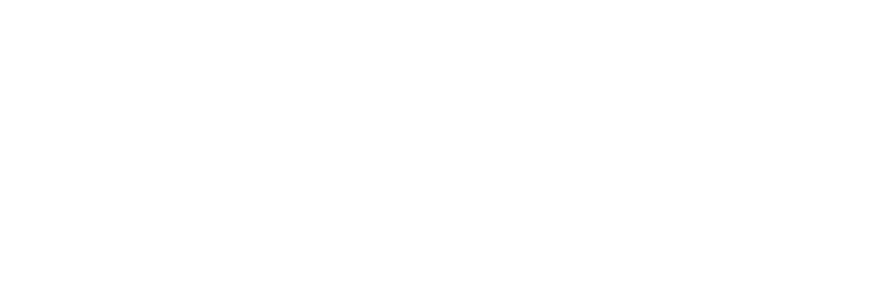
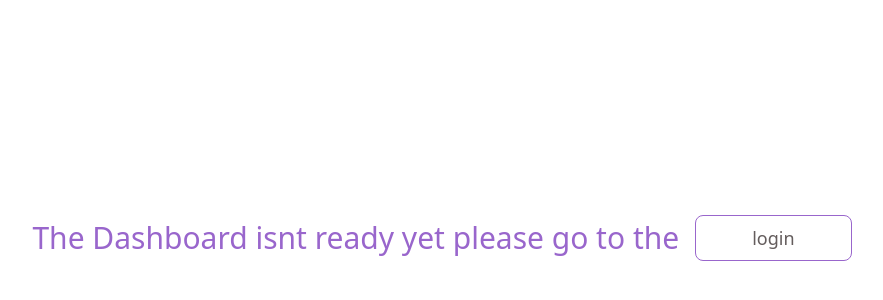
Before and after one commit to PeterMichael28/tymeflick, a React (Vite) app: page / in a window 1280 px wide. Before the commit this address had no page. Shown: the part 162-462 px from the top of the page, without its empty margins (198-1081 px from the left). Built offline with nearby package versions, Linux system fonts and the light colour scheme.

Commit message:
I added github actions

```diff
--- a/src/App.tsx
+++ b/src/App.tsx
@@ -11,6 +11,7 @@
 import CheckEmail from './features/login/checkEmail'
 import CreatePassword from './features/login/createPassword'
 import PasswordUpdate from './features/login/passwordUpdate'
+import Dashboard from './page/dashboard'
 
 const App = () => {
   return (
@@ -23,6 +24,7 @@
           <Route path="create-password" element={<CreatePassword />} />
           <Route path='password-update' element={<PasswordUpdate/>} />
         </Route>
+        <Route path='/' element={<Dashboard/>}/>
       </Routes>
     </Router>
   )
--- /dev/null
+++ b/src/page/dashboard.tsx
@@ -0,0 +1,16 @@
+import { useNavigate } from 'react-router-dom'
+
+const Dashboard = () => {
+    const naviagte = useNavigate()
+  return (
+    <div className='flex justify-center items-center h-screen gap-4'>
+        <p className='text-primary text-3xl'>The Dashboard isnt ready yet please go to the </p>
+        <button onClick={() => naviagte('/login')} className='px-14 py-2 border cursor-pointer border-primary rounded-lg text-officeBrow text-lg' >
+             login
+        </button>
+
+    </div>
+  )
+}
+
+export default Dashboard
```
